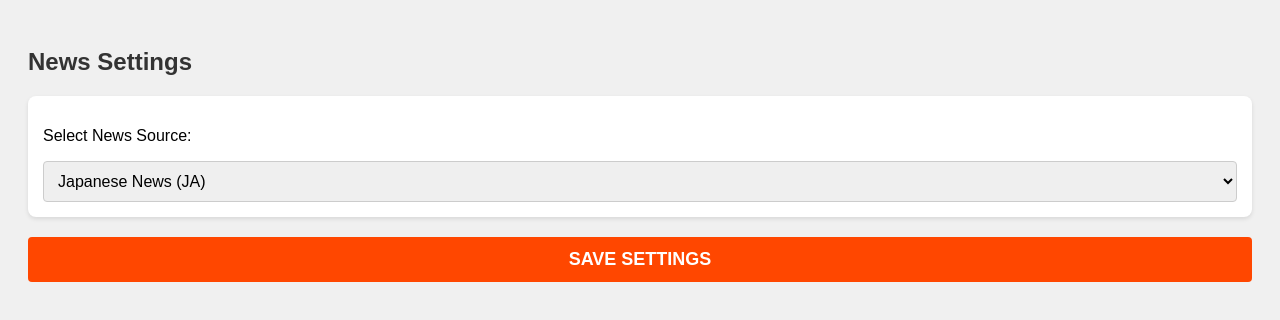
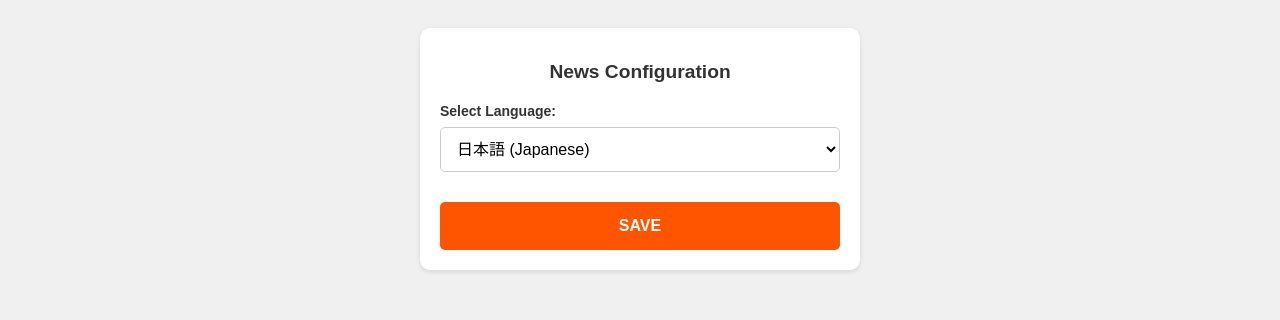
Before and after one commit to pikaring/ubiquitous-space-broccoli, a website: page NNEWS/config.html in a window 1280 px wide. Drawn offline with Linux system fonts and the light colour scheme.

Commit message:
Update title and improve layout in config.html

```diff
--- a/NNEWS/config.html
+++ b/NNEWS/config.html
@@ -3,48 +3,65 @@
 <head>
     <meta charset="UTF-8">
     <meta name="viewport" content="width=device-width, initial-scale=1.0">
-    <title>News Watchface Settings</title>
+    <title>News Settings</title>
     <style>
-        body { font-family: sans-serif; padding: 20px; background-color: #f0f0f0; }
-        h2 { color: #333; }
-        .section { background: white; padding: 15px; border-radius: 8px; margin-bottom: 20px; box-shadow: 0 2px 4px rgba(0,0,0,0.1); }
-        select { width: 100%; padding: 10px; font-size: 16px; border-radius: 4px; border: 1px solid #ccc; }
+        /* Pebble風のシンプルなデザイン */
+        body { font-family: sans-serif; background-color: #f0f0f0; padding: 20px; color: #333; }
+        .container { max-width: 400px; margin: 0 auto; background: white; padding: 20px; border-radius: 10px; box-shadow: 0 2px 5px rgba(0,0,0,0.1); }
+        h1 { font-size: 1.2rem; text-align: center; margin-bottom: 20px; }
+        .group { margin-bottom: 20px; }
+        label { display: block; margin-bottom: 8px; font-weight: bold; font-size: 14px; }
+        select { width: 100%; padding: 12px; font-size: 16px; border: 1px solid #ccc; border-radius: 5px; background-color: #fff; }
+        .footer { margin-top: 30px; }
         button {
-            width: 100%; padding: 12px; background-color: #ff4700; color: white;
-            border: none; border-radius: 4px; font-size: 18px; font-weight: bold; cursor: pointer;
+            width: 100%; padding: 15px; background-color: #FF5500; color: white;
+            border: none; border-radius: 5px; font-size: 16px; font-weight: bold; cursor: pointer;
         }
-        button:active { background-color: #cc3900; }
+        button:active { background-color: #AA3300; }
     </style>
 </head>
 <body>
 
-    <h2>News Settings</h2>
+<div class="container">
+    <h1>News Configuration</h1>
 
-    <div class="section">
-        <p>Select News Source:</p>
-        <select id="news_url_select">
-            <option value="https://script.google.com/macros/s/.../exec?id=1iak...&name=NEWS">Japanese News (JA)</option>
-            <option value="https://script.google.com/macros/s/.../exec?id=1J6B...&name=NEWS">English News (EN)</option>
+    <div class="group">
+        <label for="language">Select Language:</label>
+        <select id="language">
+            <option value="ja">日本語 (Japanese)</option>
+            <option value="en">English</option>
         </select>
     </div>
 
-    <button id="save_button">SAVE SETTINGS</button>
+    <div class="footer">
+        <button id="save_button">SAVE</button>
+    </div>
+</div>
 
 <script>
-        // 保存ボタンが押された時の処理
-        document.getElementById('save_button').onclick = function() {
-            var selectedUrl = document.getElementById('news_url_select').value;
-
-            // Pebbleアプリ（スマホ側）に送るデータ
-            var config = {
-                'KEY_NEWS_URL': selectedUrl
+    // 1. ページ読み込み時に現在の設定を反映させる（オプション）
+    window.onload = function() {
+        // 必要であれば初期値を設定するロジックをここに追加
     };
 
-            // URLの末尾にある return_to パラメータを取得（pebblejs://close# へリダイレクトするため）
-            var return_to = getQueryParam('return_to', 'pebblejs://close#');
-            document.location = return_to + encodeURIComponent(JSON.stringify(config));
+    // 2. 保存ボタンの処理
+    document.getElementById('save_button').onclick = function() {
+        var langSelect = document.getElementById('language');
+
+        // JS側が期待しているデータ構造 { "language": "ja" or "en" }
+        var configData = {
+            "language": langSelect.value
         };
 
+        // Pebbleアプリに戻るためのURLスキームを作成
+        // return_toパラメータがない場合はデフォルトの pebblejs://close# を使用
+        var return_to = getQueryParam('return_to', 'pebblejs://close#');
+        var location = return_to + encodeURIComponent(JSON.stringify(configData));
+
+        document.location = location;
+    };
+
+    // URLパラメータを取得するヘルパー関数
     function getQueryParam(variable, defaultValue) {
         var query = location.search.substring(1);
         var vars = query.split('&');
@@ -55,5 +72,6 @@
         return defaultValue;
     }
 </script>
+
 </body>
 </html>
```
Lines whose indentation alone changed are shown as unchanged.
